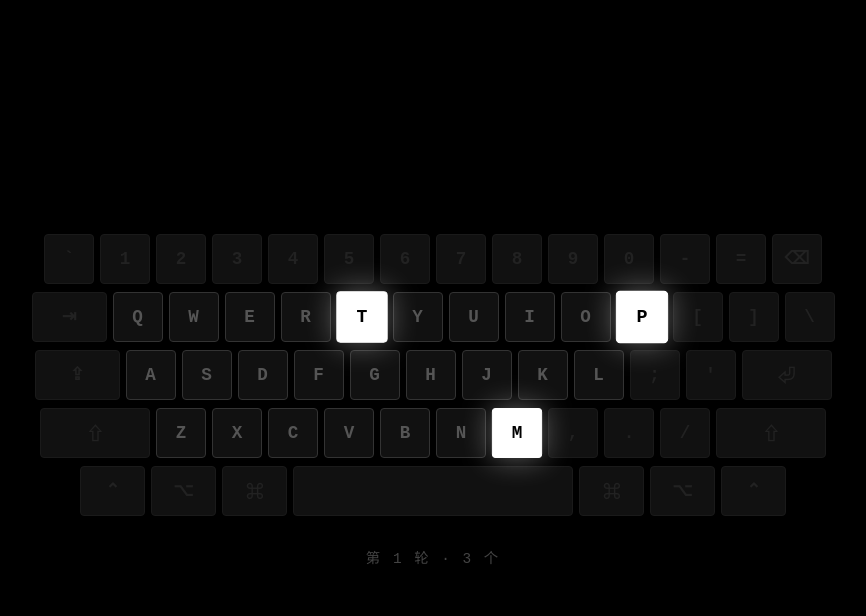
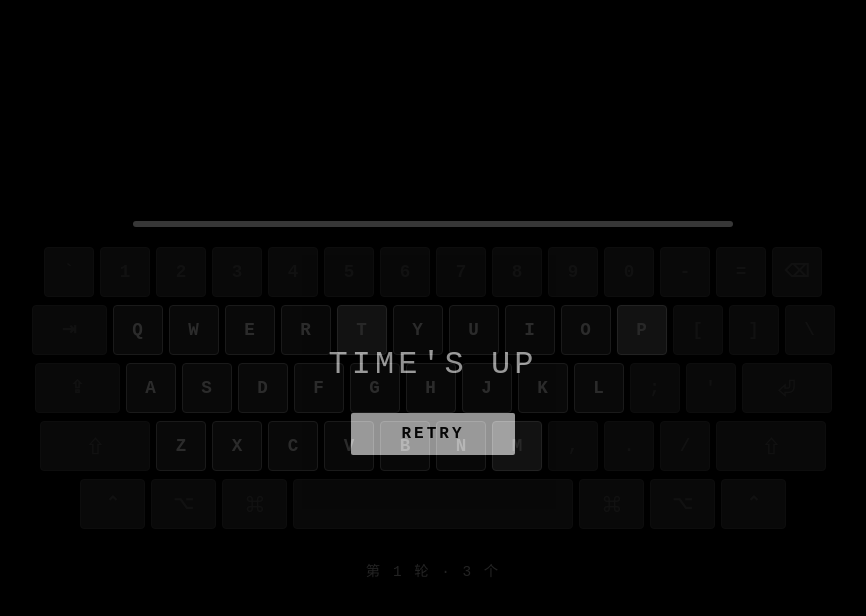
Before and after one commit to dh902747-prog/ChasingLightStarfall, a plain HTML site: page index.html in a window 1280 px wide. Both pictures are taken after a click on the button "PLAY". Shown: the whole page, without its empty margins (207-1073 px from the left). Drawn offline with Linux system fonts and the light colour scheme.

Commit message:
Add files via upload

```diff
--- a/index.html
+++ b/index.html
@@ -63,7 +63,7 @@
             border-color: #fff;
             color: #000;
             box-shadow: 0 0 30px rgba(255, 255, 255, 0.4);
-            animation: pulse 1.2s ease-in-out infinite;
+            animation: pulse 2s ease-in-out infinite;
         }
 
         .key.cleared {
@@ -143,16 +143,105 @@
             .key-ctrl { width: 50px; }
             .key-fn { width: 36px; }
         }
+
+        /* ===== 进度条样式 ===== */
+        .timer-bar-container {
+            width: 100%;
+            max-width: 600px;
+            height: 6px;
+            background: #000;
+            margin-bottom: 20px;
+            border-radius: 3px;
+            overflow: hidden;
+            opacity: 0;
+            transition: opacity 0.3s ease;
+        }
+
+        .timer-bar-container.active {
+            opacity: 1;
+        }
+
+        .timer-bar-fill {
+            width: 100%;
+            height: 100%;
+            background: #fff;
+            transform-origin: left;
+        }
+
+        .timer-bar-fill.running {
+            animation: barDrain 2s linear forwards;
+        }
+
+        @keyframes barDrain {
+            0% { transform: scaleX(1); }
+            100% { transform: scaleX(0); }
+        }
+
+        .game-over-overlay {
+            position: fixed;
+            top: 0;
+            left: 0;
+            width: 100%;
+            height: 100%;
+            background: rgba(0, 0, 0, 0.85);
+            display: flex;
+            flex-direction: column;
+            align-items: center;
+            justify-content: center;
+            z-index: 100;
+            opacity: 0;
+            pointer-events: none;
+            transition: opacity 0.3s ease;
+        }
+
+        .game-over-overlay.show {
+            opacity: 1;
+            pointer-events: all;
+        }
+
+        .game-over-text {
+            font-size: 2rem;
+            letter-spacing: 4px;
+            margin-bottom: 30px;
+            color: #fff;
+        }
+
+        .retry-btn {
+            padding: 12px 50px;
+            font-size: 1rem;
+            background: #fff;
+            color: #000;
+            border: none;
+            border-radius: 2px;
+            cursor: pointer;
+            font-family: 'Courier New', monospace;
+            font-weight: bold;
+            letter-spacing: 3px;
+            text-transform: uppercase;
+            transition: all 0.2s;
+        }
+
+        .retry-btn:hover {
+            background: #ccc;
+        }
     </style>
 </head>
 <body>
+    <div class="timer-bar-container" id="timerBarContainer">
+        <div class="timer-bar-fill" id="timerBarFill"></div>
+    </div>
+
     <div class="keyboard" id="keyboard"></div>
 
     <div class="info" id="info">Press SPACE or Click to Start</div>
     <button class="start-btn" id="startBtn" onclick="startGame()">Play</button>
 
+    <div class="game-over-overlay" id="gameOverOverlay">
+        <div class="game-over-text">TIME'S UP</div>
+        <button class="retry-btn" onclick="retryGame()">RETRY</button>
+    </div>
+
     <script>
-        // 真实键盘布局 (只取字母行)
         const KEYBOARD_LAYOUT = [
             ['`', '1', '2', '3', '4', '5', '6', '7', '8', '9', '0', '-', '=', '⌫'],
             ['⇥', 'Q', 'W', 'E', 'R', 'T', 'Y', 'U', 'I', 'O', 'P', '[', ']', '\\'],
@@ -161,7 +250,6 @@
             ['⌃', '⌥', '⌘', ' ', '⌘', '⌥', '⌃']
         ];
 
-        // 可点击的字母
         const PLAYABLE_KEYS = 'QWERTYUIOPASDFGHJKLZXCVBNM'.split('');
 
         let gameState = {
@@ -171,16 +259,21 @@
             clearedKeys: new Set(),
             canClick: false,
             baseCount: 3,
-            intervalId: null
+            intervalId: null,
+            timerTimeoutId: null,
+            lightUpTimeouts: []
         };
 
         const keyboardEl = document.getElementById('keyboard');
         const infoEl = document.getElementById('info');
         const startBtn = document.getElementById('startBtn');
+        const timerBarContainer = document.getElementById('timerBarContainer');
+        const timerBarFill = document.getElementById('timerBarFill');
+        const gameOverOverlay = document.getElementById('gameOverOverlay');
 
         function initKeyboard() {
             keyboardEl.innerHTML = '';
-            KEYBOARD_LAYOUT.forEach((row, rowIndex) => {
+            KEYBOARD_LAYOUT.forEach((row) => {
                 const rowEl = document.createElement('div');
                 rowEl.className = 'row';
 
@@ -189,7 +282,6 @@
                     keyEl.className = 'key';
                     keyEl.textContent = key;
 
-                    // 特殊宽度类
                     if (key === '⇥') keyEl.classList.add('key-tab');
                     else if (key === '⇪') keyEl.classList.add('key-caps');
                     else if (key === '⏎') keyEl.classList.add('key-enter');
@@ -198,7 +290,6 @@
                     else if (['⌃','⌥','⌘'].includes(key)) keyEl.classList.add('key-ctrl');
                     else if (key === '⌫') keyEl.classList.add('key-fn');
 
-                    // 只有字母可玩
                     if (!PLAYABLE_KEYS.includes(key)) {
                         keyEl.classList.add('dead');
                     } else {
@@ -214,13 +305,54 @@
         }
 
         function getLitCount() {
-            // 每5轮增加1个，最高12个
             return Math.min(gameState.baseCount + Math.floor(gameState.round / 5), 12);
         }
 
         function getRandomLetters(count) {
             const shuffled = [...PLAYABLE_KEYS].sort(() => Math.random() - 0.5);
             return shuffled.slice(0, count);
+        }
+
+        function clearAllTimeouts() {
+            if (gameState.timerTimeoutId) {
+                clearTimeout(gameState.timerTimeoutId);
+                gameState.timerTimeoutId = null;
+            }
+            gameState.lightUpTimeouts.forEach(id => clearTimeout(id));
+            gameState.lightUpTimeouts = [];
+        }
+
+        function startTimer() {
+            if (gameState.timerTimeoutId) {
+                clearTimeout(gameState.timerTimeoutId);
+            }
+            timerBarFill.classList.remove('running');
+            void timerBarFill.offsetWidth;
+            timerBarContainer.classList.add('active');
+            timerBarFill.classList.add('running');
+
+            gameState.timerTimeoutId = setTimeout(() => {
+                gameOver();
+            }, 2000);
+        }
+
+        function stopTimer() {
+            clearAllTimeouts();
+            timerBarFill.classList.remove('running');
+            timerBarContainer.classList.remove('active');
+        }
+
+        function gameOver() {
+            gameState.isPlaying = false;
+            gameState.canClick = false;
+            stopTimer();
+            document.querySelectorAll('.key.lit').forEach(k => k.classList.remove('lit'));
+            gameOverOverlay.classList.add('show');
+        }
+
+        function retryGame() {
+            gameOverOverlay.classList.remove('show');
+            startGame();
         }
 
         function lightUpKeys() {
@@ -237,16 +369,21 @@
 
             letters.forEach((letter, index) => {
                 gameState.litKeys.add(letter);
-                setTimeout(() => {
+                const id = setTimeout(() => {
+                    if (!gameState.isPlaying) return;
                     const el = document.querySelector(`[data-letter="${letter}"]`);
                     if (el) el.classList.add('lit');
                 }, index * 180);
+                gameState.lightUpTimeouts.push(id);
             });
 
-            setTimeout(() => {
+            const id = setTimeout(() => {
+                if (!gameState.isPlaying) return;
                 gameState.canClick = true;
                 infoEl.textContent = `第 ${gameState.round + 1} 轮 · ${count} 个`;
+                startTimer();
             }, letters.length * 180 + 250);
+            gameState.lightUpTimeouts.push(id);
         }
 
         function handleClick(letter) {
@@ -262,12 +399,14 @@
                 if (gameState.clearedKeys.size === gameState.litKeys.size) {
                     gameState.canClick = false;
                     gameState.round++;
-
+                    stopTimer();
                     infoEl.textContent = '完成';
 
-                    setTimeout(() => {
+                    const id = setTimeout(() => {
+                        if (!gameState.isPlaying) return;
                         lightUpKeys();
                     }, 600);
+                    gameState.lightUpTimeouts.push(id);
                 }
             } else if (!gameState.litKeys.has(letter) || gameState.clearedKeys.has(letter)) {
                 el.classList.add('wrong');
@@ -276,6 +415,10 @@
         }
 
         function startGame() {
+            if (gameState.isPlaying) return;
+
+            clearAllTimeouts();
+
             gameState = {
                 isPlaying: true,
                 round: 0,
@@ -283,18 +426,19 @@
                 clearedKeys: new Set(),
                 canClick: false,
                 baseCount: 3,
-                intervalId: null
+                intervalId: null,
+                timerTimeoutId: null,
+                lightUpTimeouts: []
             };
 
             startBtn.style.display = 'none';
+            gameOverOverlay.classList.remove('show');
             lightUpKeys();
         }
 
-        // 键盘物理按键支持
         document.addEventListener('keydown', (e) => {
             const key = e.key.toUpperCase();
             if (PLAYABLE_KEYS.includes(key)) {
-                // 视觉反馈
                 const el = document.querySelector(`[data-letter="${key}"]`);
                 if (el) {
                     el.style.transform = 'scale(0.92)';
@@ -302,7 +446,6 @@
                 }
                 handleClick(key);
             }
-            // 空格开始
             if (key === ' ' && !gameState.isPlaying) {
                 startGame();
             }
```
